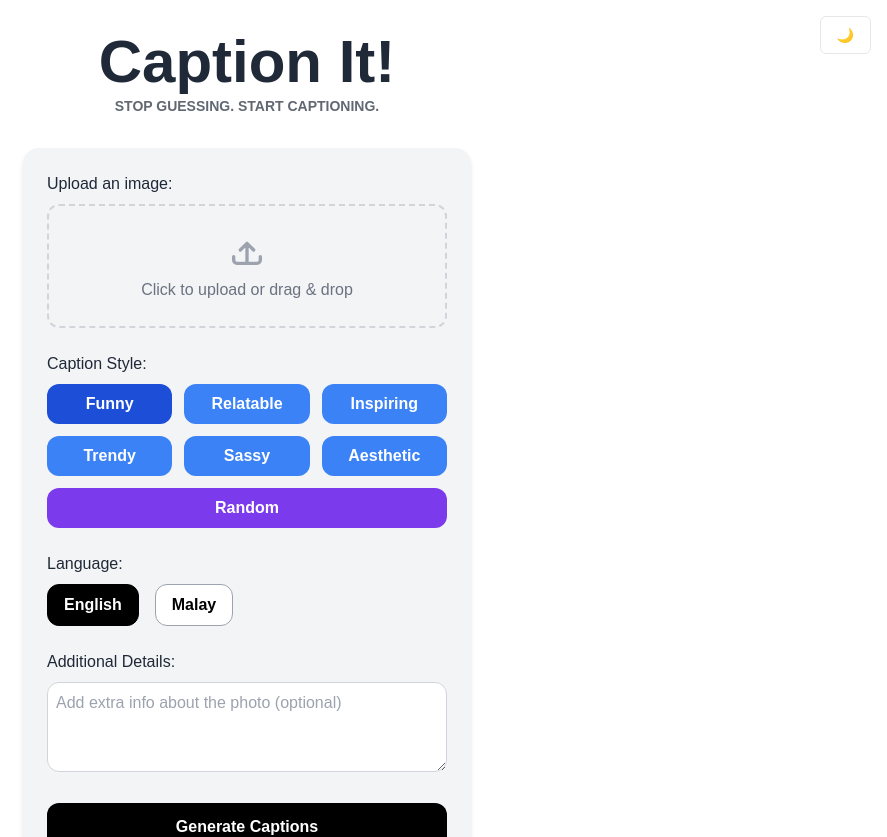
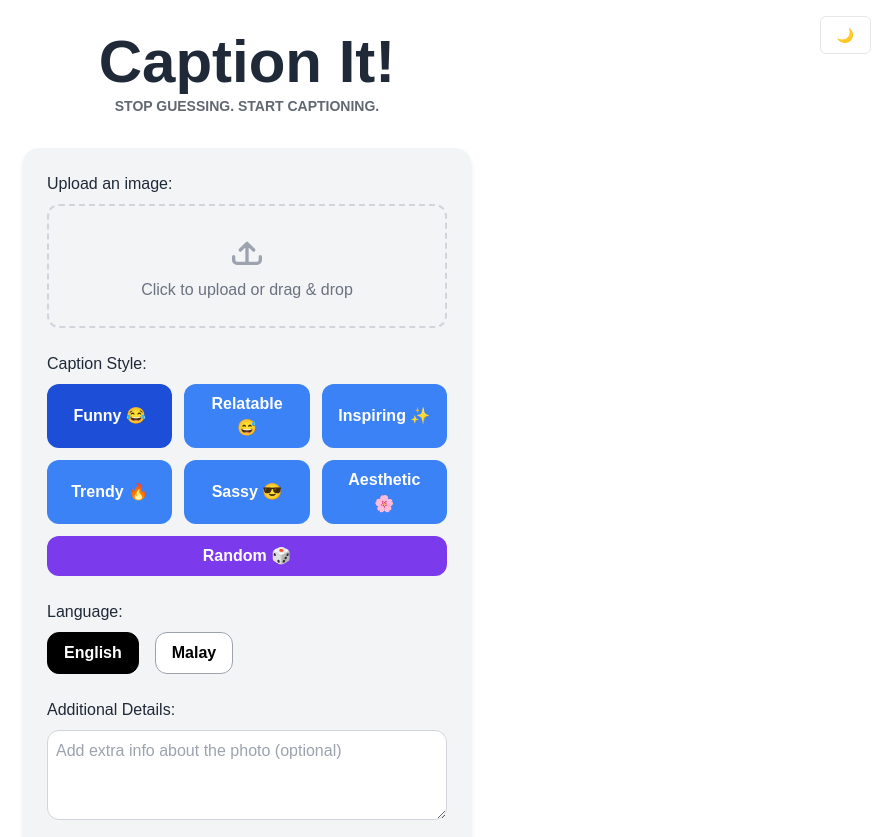
Before and after one commit to bobvisavisual/captionthis, a React (Vite) app in the folder frontend/: page / in a window 1280 px wide. Shown: the top 837 px of the page, without its empty margins (393-1280 px from the left). Built offline with nearby package versions, Linux system fonts and the light colour scheme.

Commit message:
Update App.jsx

```diff
--- a/frontend/src/App.jsx
+++ b/frontend/src/App.jsx
@@ -84,15 +84,6 @@ function App() {
   }
 };
 
-	const captionStyles = [
-		"funny",
-		"relatable",
-		"inspiring",
-		"trendy",
-		"sassy",
-		"aesthetic"
-	];
-
   return (
     <div className={`${darkMode ? "bg-gray-900 text-white" : "bg-white text-gray-800"} min-h-screen flex flex-col items-center justify-center px-4 py-8 transition-colors duration-500`}>
 
@@ -161,25 +152,26 @@ function App() {
         <div>
           <label className="block mb-2 font-medium">Caption Style:</label>
           <div className="grid grid-cols-3 gap-3 mb-6">
-            {captionStyles.map((style, index) => (
+            {[
+              { label: "Funny 😂", value: "funny" },
+              { label: "Relatable 😅", value: "relatable" },
+              { label: "Inspiring ✨", value: "inspiring" },
+              { label: "Trendy 🔥", value: "trendy" },
+              { label: "Sassy 😎", value: "sassy" },
+              { label: "Aesthetic 🌸", value: "aesthetic" },
+              { label: "Random 🎲", value: "random" }
+            ].map((style, index) => (
               <button
-                key={style}
+                key={style.value}
                 type="button"
-                onClick={() => setCaptionType(style)}
+                onClick={() => setCaptionType(style.value)}
                 className={`px-4 py-2 rounded-xl text-white font-semibold transition-colors duration-300
-                  ${captionType === style ? 'bg-blue-700' : 'bg-blue-500 hover:bg-blue-600'}`}
+                  ${captionType === style.value ? 'bg-blue-700' : style.value === 'random' ? 'bg-purple-600 hover:bg-purple-700' : 'bg-blue-500 hover:bg-blue-600'}
+                  ${index === 6 ? 'col-span-3 text-center' : ''}`}
               >
-                {style.charAt(0).toUpperCase() + style.slice(1)}
+                {style.label}
               </button>
             ))}
-            <button
-              type="button"
-              onClick={() => setCaptionType("random")}
-              className={`col-span-3 px-4 py-2 rounded-xl text-white font-semibold transition-colors duration-300
-                ${captionType === "random" ? 'bg-purple-700' : 'bg-purple-600 hover:bg-purple-700'}`}
-            >
-              Random
-            </button>
           </div>
         </div>
 
```
